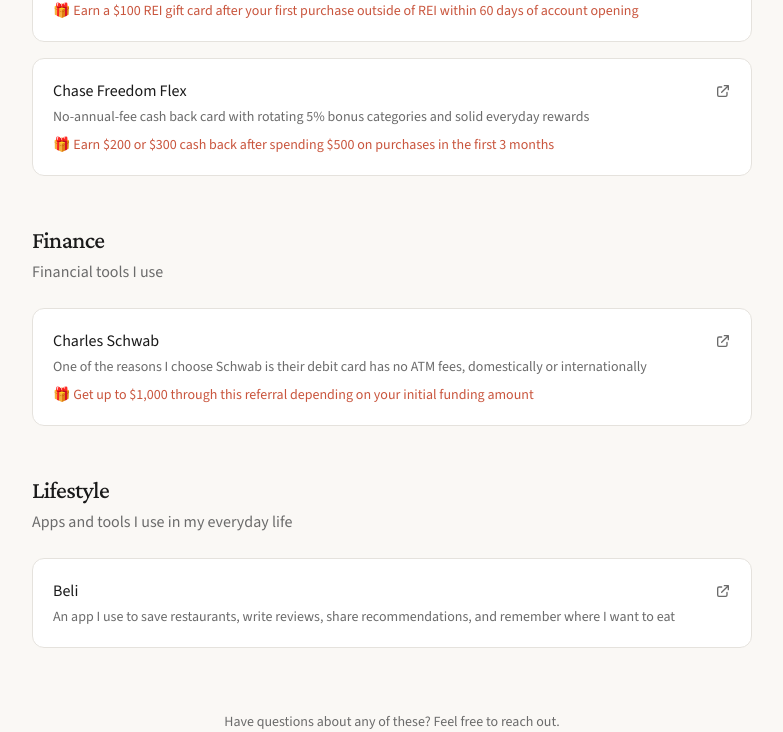
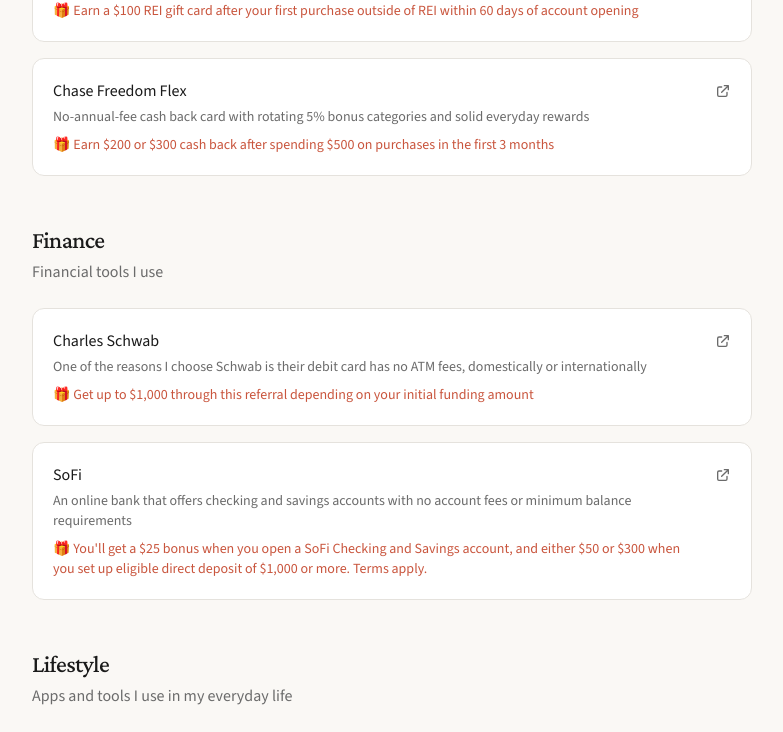
Before and after one commit to christurgeon/Personal-Website, a Next.js app: page /referrals in a window 1280 px wide. Shown: the part 567-1299 px from the top of the page, without its empty margins (248-1031 px from the left). Built offline with nearby package versions, Linux system fonts and the light colour scheme.

Commit message:
Add SoFi Referral Code

```diff
--- a/src/app/referrals/page.tsx
+++ b/src/app/referrals/page.tsx
@@ -53,6 +53,12 @@
         description: "One of the reasons I choose Schwab is their debit card has no ATM fees, domestically or internationally",
         bonus: "Get up to $1,000 through this referral depending on your initial funding amount",
         href: "https://www.schwab.com/client-referral?refrid=REFEREUE4TERM",
+      },
+      {
+        name: "SoFi",
+        description: "An online bank that offers checking and savings accounts with no account fees or minimum balance requirements",
+        bonus: "You'll get a $25 bonus when you open a SoFi Checking and Savings account, and either $50 or $300 when you set up eligible direct deposit of $1,000 or more. Terms apply.",
+        href: "https://urldefense.com/v3/__https://www.sofi.com/invite/money?gcp=03e69213-cfcd-4cf5-a7ae-c3d01fc8fb4a&isAliasGcp=false__;!!K_TC0FI_KA!vYcVZSr7zEqiiSoYvQp4K-J_Rvr6qNUzUoAgkmOssBToWw3VByPocooO0x5if3pAj3ZK_fyqoLvOl09lAnnbb7mTHEZO$",
       },
     ],
   },
```
